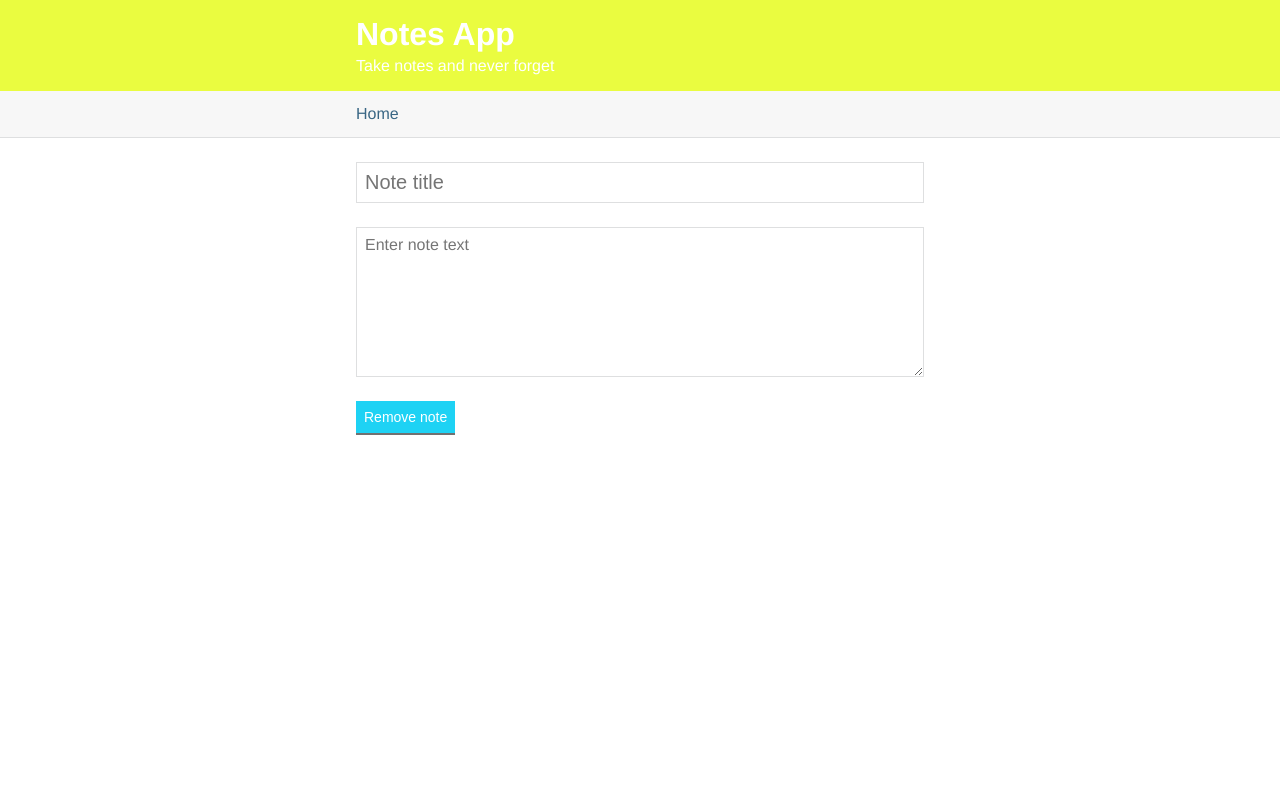
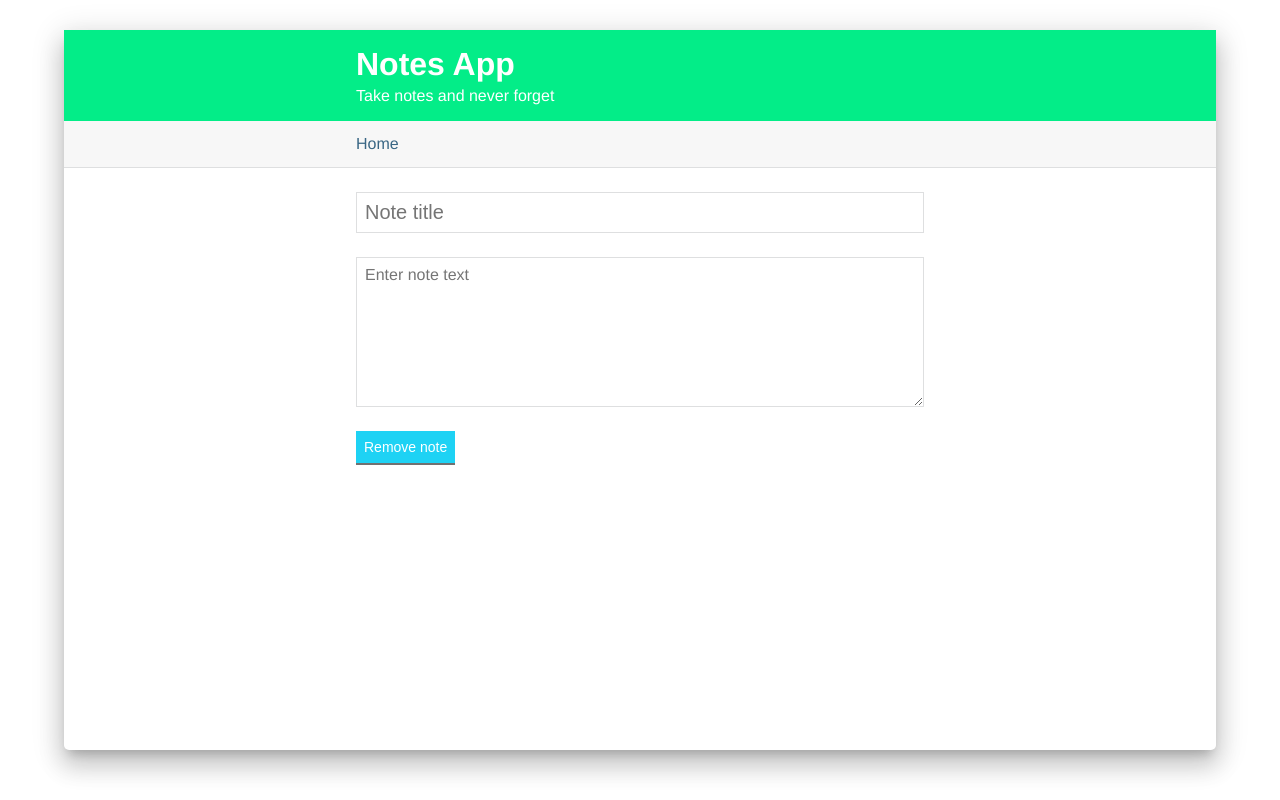
Before and after one commit to odelavia/vanillaJS-notes-app, a website built with webpack: page public/note-edit.html in a window 1280 px wide. Built offline with nearby package versions, Linux system fonts and the light colour scheme.

Commit message:
added some card styling

```diff
--- a/public/note-edit.html
+++ b/public/note-edit.html
@@ -6,6 +6,7 @@
         <link href="/styles/styles.css" rel="stylesheet">
     </head>
     <body>
+        <div class="wrapper">
         <div class="header">
             <div class="container">
                 <h1 class="header__title">Notes App</h1>
@@ -23,7 +24,7 @@
             <textarea id="note-body" class="body-input" placeholder="Enter note text"></textarea>
             <button id="remove-note" class="button button--secondary">Remove note</button>
         </div>
-
+        </div>
         <script src="/scripts/edit-bundle.js"></script>
     </body>
 </html>
--- a/public/styles/styles.css
+++ b/public/styles/styles.css
@@ -21,9 +21,23 @@ html {
 }
 
 body {
-  color: #333333;
-  font-family: Helvetica, Arial, sans-serif;
-  font-size: 1.6rem;
+    display: flex;
+    color: #333333;
+    font-family: Helvetica, Arial, sans-serif;
+    font-size: 1.6rem;
+    justify-content: center;
+    align-content: center;
+
+}
+
+.wrapper {
+    height: 90vh;
+    width: 90vw;
+    border-radius: 5px;
+    box-shadow: 0 16px 24px 2px rgba(0, 0, 0, 0.14),
+        0 6px 30px 5px rgba(0, 0, 0, 0.12),
+        0 8px 10px -5px rgba(0, 0, 0, 0.2);
+    margin: 30px;
 }
 
 button {
@@ -47,7 +61,7 @@ a {
 /* Header */
 
 .header {
-  background: #eafc40;
+  background: #03ED88;
   color: white;
   padding: 1.6rem 0;
 }
```
Also changed, not shown: public/index.html (+2 -0 lines).
